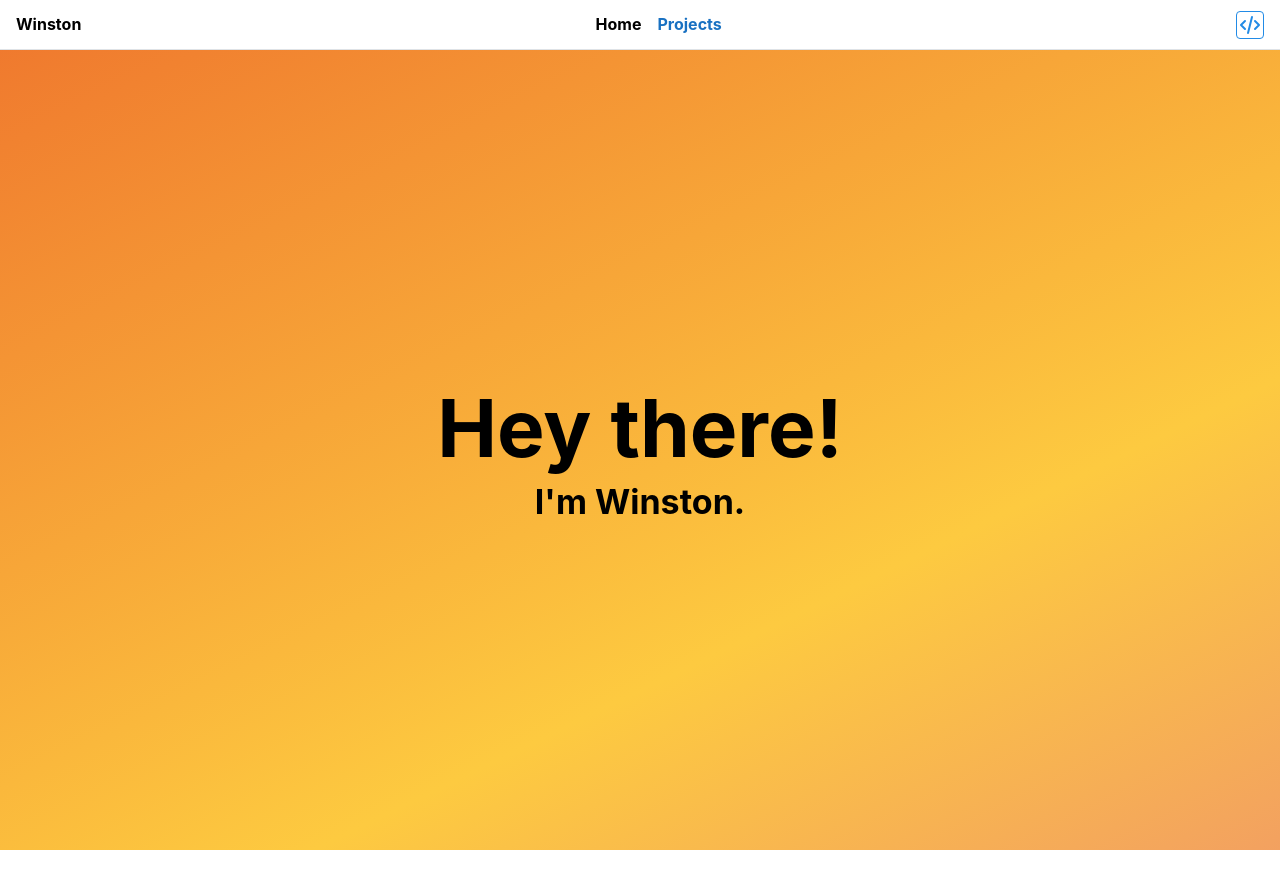
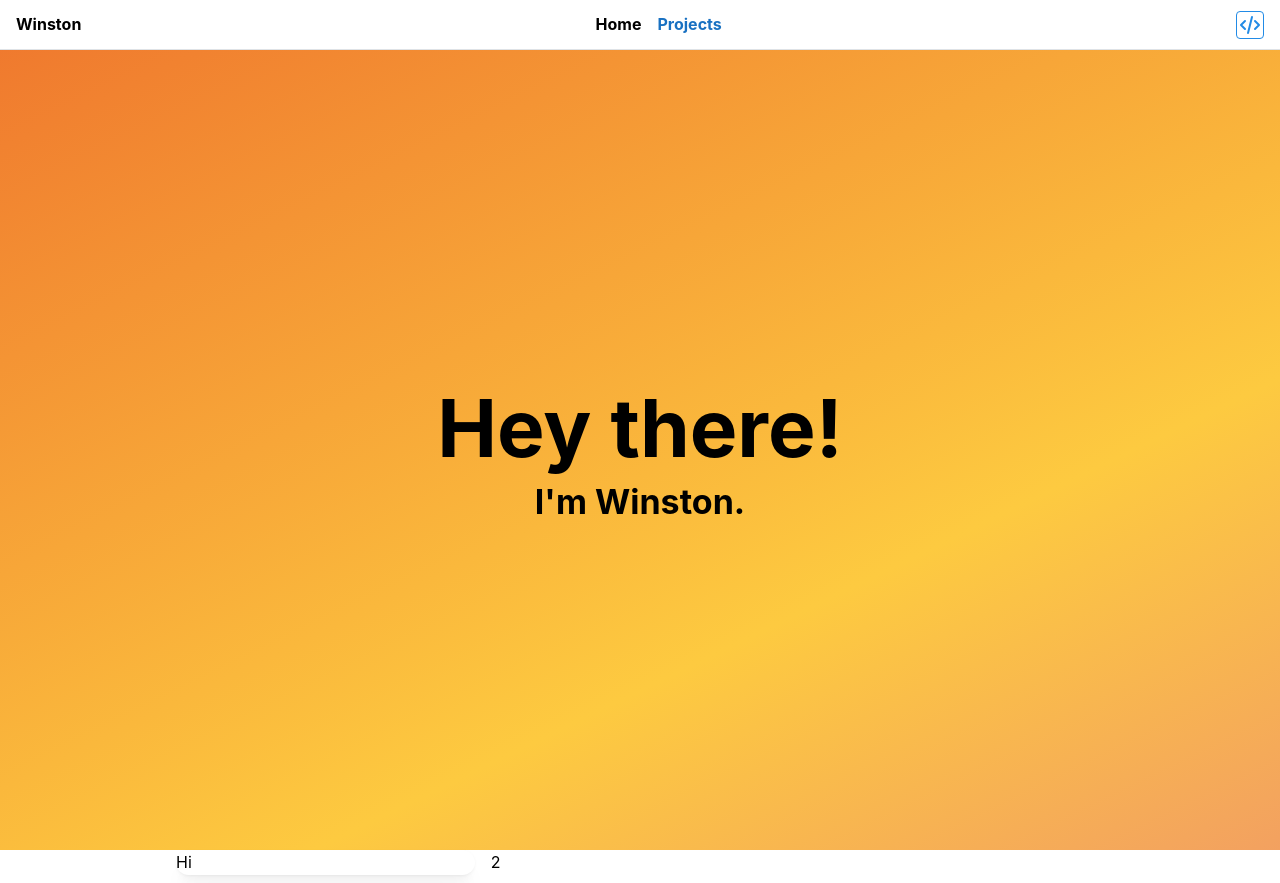
Before and after one commit to wtao628/wtao628.github.io, a React (Vite) app: page / in a window 1280 px wide. Before the commit the page ends 850 px from the top, so only its background shows below. Built offline with nearby package versions, Linux system fonts and the light colour scheme.

Commit message:
feat: Add columns below main welcome animation

```diff
--- a/src/pages/Home/Home.tsx
+++ b/src/pages/Home/Home.tsx
@@ -1,15 +1,16 @@
-import { Center, Container, Flex, Title } from "@mantine/core";
+import { Center, Container, Flex, Grid, Paper, Text, Title } from "@mantine/core";
 import React from "react";
 
 import './Home.css';
 
+/** The props that must be inputted into the Home component. */
 interface HomeProps {
   height: number,
 }
 
 /**
- * The homepage.
- * @param {number} height The height
+ * The homepage for the website.
+ * @param {number} height The height the animation takes up.
  * @returns {React.JSX.Element} The homepage for the website.
  */
 export default function Home({ height }: HomeProps): React.JSX.Element {
@@ -21,7 +22,16 @@ export default function Home({ height }: HomeProps): React.JSX.Element {
           <Title order={1}>I'm Winston.</Title>
         </Flex>
       </Center>
-      <Container></Container>
+      <Container>
+        <Grid>
+          <Grid.Col span={4}>
+            <Paper shadow='md' radius='lg'>
+              <Text>Hi</Text>
+            </Paper>
+          </Grid.Col>
+          <Grid.Col span={8}>2</Grid.Col>
+        </Grid>
+      </Container>
     </div>
   )
 }
```
